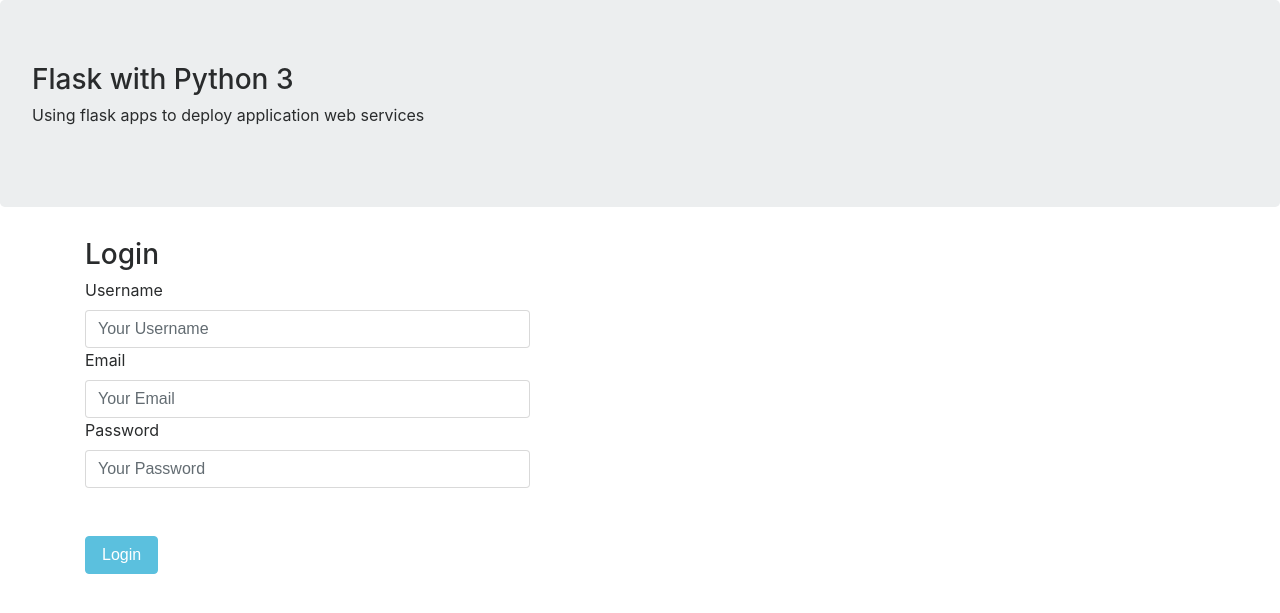
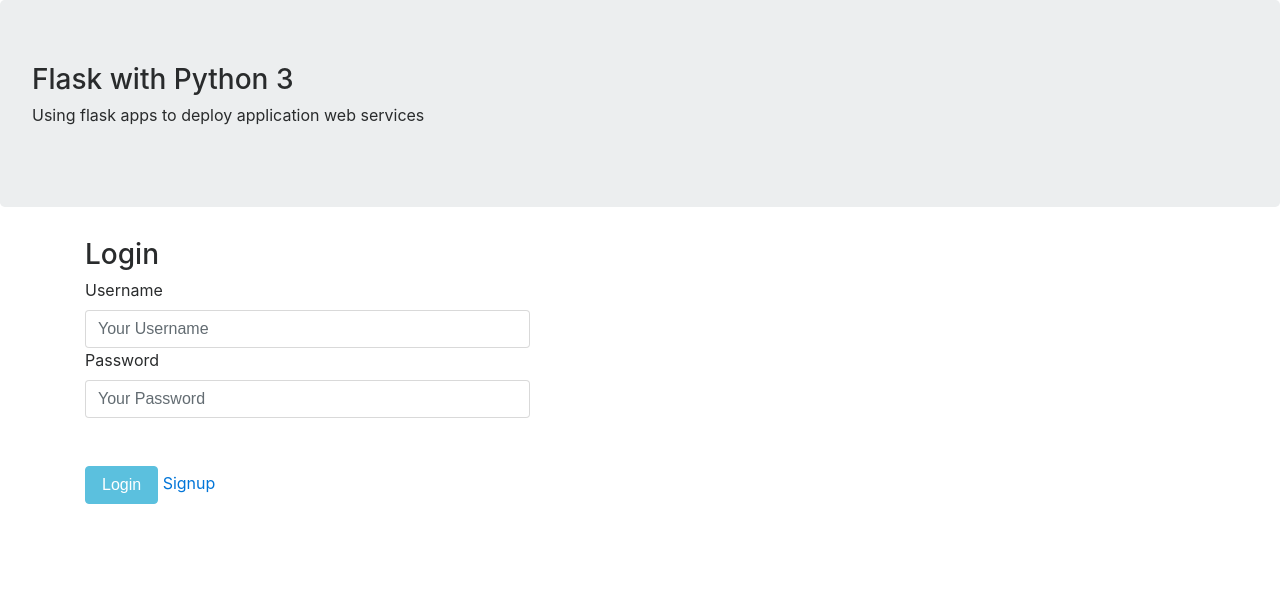
Before and after one commit to ffabiorj/noobs, a Flask app: page /login in a window 1280 px wide. Shown: the top 613 px of the page. Run offline with Flask 2, Linux system fonts and the light colour scheme; some libraries are stand-ins or nearby versions.

Commit message:
some error fixed

```diff
--- a/apps/app.py
+++ b/apps/app.py
@@ -87,7 +87,6 @@ def create_app():
     def login():
         if request.method == "POST":
             username = request.form["username"]
-            email = request.form["email"]
             password = request.form["password"]
 
             user = User.query.filter_by(username=username).first()
--- a/apps/templates/login.html
+++ b/apps/templates/login.html
@@ -12,14 +12,12 @@
                 <label for="username">Username</label>
                 <input type="text" name="username" id="username" class="form-control" placeholder="Your Username" required="">
 
-                <label for="email">Email</label>
-                <input type="text" name="email" id="email" class="form-control" placeholder="Your Email" required="">
-
                 <label for="password">Password</label>
                 <input type="text" name="password" id="password" class="form-control" placeholder="Your Password" required="">
                 <br>
                 <br>
                 <button type="submit" name="btn_signup" class=" btn btn-info">Login</button>
+                <a href="{{ url_for("signup") }}">Signup</a>
             </div>
 
             </div>
--- a/apps/templates/signup.html
+++ b/apps/templates/signup.html
@@ -20,6 +20,7 @@
                 <br>
                 <br>
                 <button type="submit" name="btn_signup" class=" btn btn-info">Sign Up</button>
+                <a href="{{ url_for("login") }}">Login</a>
             </div>
 
             </div>
```
